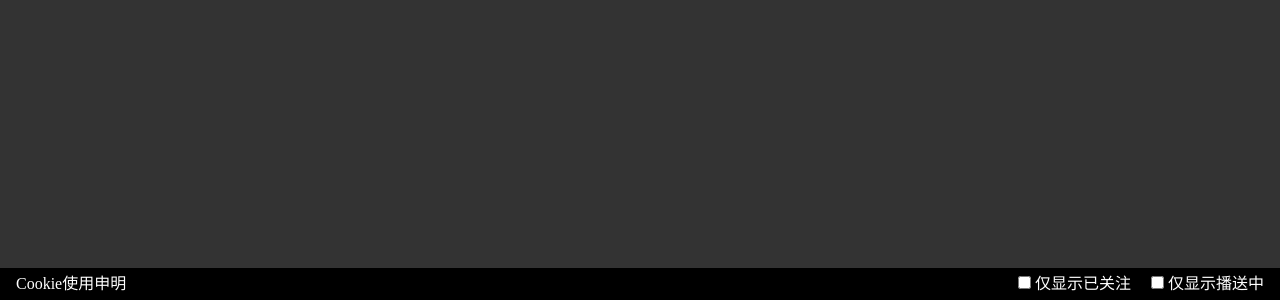
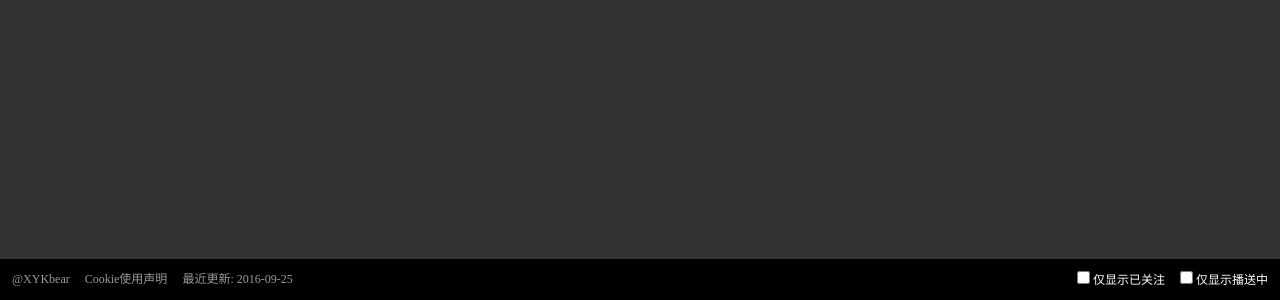
Before and after one commit to xykbear/BangumiSchedule, a website: page index.html in a window 1280 px wide. Shown: the part 500-800 px from the top of the page. Drawn offline with nearby package versions, Linux system fonts and the light colour scheme; some packages are replaced by stand-ins of ours; a script that the page names is missing.

Commit message:
clean up and detail changes

```diff
--- a/assets/app.css
+++ b/assets/app.css
@@ -46,6 +46,7 @@ ul {
 
 .list-container {
   padding-top: 4em;
+  padding-bottom: 2.5em;
 }
 
 .title-container {
@@ -138,7 +139,6 @@ ul {
   position: absolute;
   bottom: 0;
   width: 100%;
-  text-align: center;
   display: block;
   padding: 0.5em 0;
   background-color: rgba(0, 0, 0, 0.8);
@@ -187,8 +187,8 @@ ul {
   position: fixed;
   bottom: 0;
   width: 100%;
-  height: 2em;
-  line-height: 2em;
+  font-size: 0.75em;
+  padding: 1em 0;
   background-color: black;
   color: #FFF;
 }
@@ -201,6 +201,7 @@ ul {
 .left-list {
   float: left;
   padding-left: 1em;
+  color: #999;
 }
 
 .right-list {
@@ -213,7 +214,7 @@ ul {
   bottom: 2em;
   width: 16em;
   padding: 0.5em;
-  color: black;
+  color: #333;
   background-color: #F2C94E;
   border: 1px solid #C2991E;
 }
--- a/assets/app.js
+++ b/assets/app.js
@@ -8,6 +8,8 @@
   .controller('BangumiController', function($scope, $http, $cookies, $filter) {
     // initialize
     var cookieKey = 'favoriteAnime';
+
+    $scope.lastUpdate = '';
 
     $scope.animeList = [];
 
@@ -25,8 +27,9 @@
     $http.get('list.json').then(function(response) {
       return response.data;
     }).then(function(data) {
+      $scope.lastUpdate = "最近更新: " + data.lastUpdate;
       //filter outdated data
-      return data.filter(function(item) {
+      return data.list.filter(function(item) {
         return now < new Date(item.endDate);
       });
     }).then(function(data) {
--- a/index.html
+++ b/index.html
@@ -4,7 +4,7 @@
 <head>
   <meta charset="utf-8">
   <meta http-equiv="x-ua-compatible" content="ie=edge">
-  <title ng-bind="pageTitle">Bangumi</title>
+  <title ng-bind="pageTitle">番组日程表</title>
   <meta name="viewport" content="width=device-width, initial-scale=1">
 
   <link rel="stylesheet" href="node_modules/normalize.css/normalize.css">
@@ -53,12 +53,14 @@
   <div class="filter-container">
     <div class="wrapper">
       <ul class="left-list">
+        <li>@XYKbear</li>
         <li class="cookie-info">
-          <span>Cookie使用申明</span>
+          <span>Cookie使用声明</span>
           <div class="cookie-text">
             本页面使用Cookie用于保存使用者关注的动画番组信息，且不存储、收集或使用任何其他数据。
           </div>
         </li>
+        <li ng-bind="lastUpdate"></li>
       </ul>
       <ul class="right-list">
         <li>
--- a/list.json
+++ b/list.json
@@ -1,4 +1,6 @@
-[{
+{
+  "lastUpdate": "2016-09-25",
+  "list": [{
     "key": "201610.1",
     "name": "機動戦士ガンダム 鉄血のオルフェンズ 2nd season",
     "weekday": 0,
@@ -71,3 +73,4 @@
     "image": "http://lain.bgm.tv/pic/cover/c/97/af/170191_p02N2.jpg",
     "link": "#"
   }]
+}
```
Lines whose indentation alone changed are shown as unchanged.
